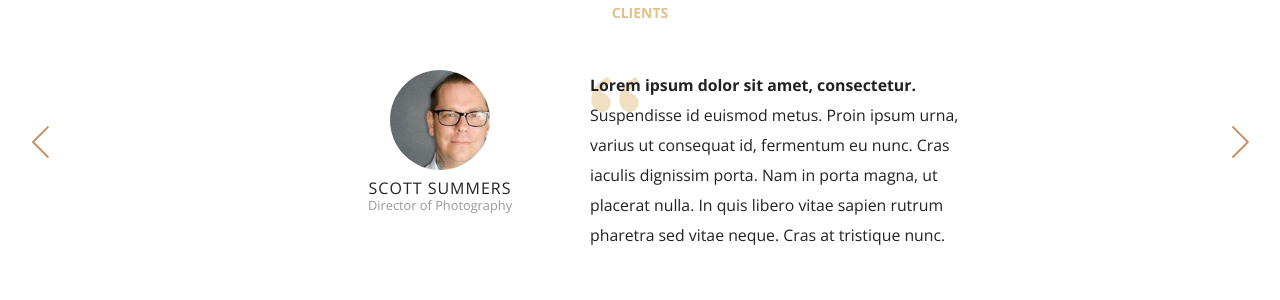
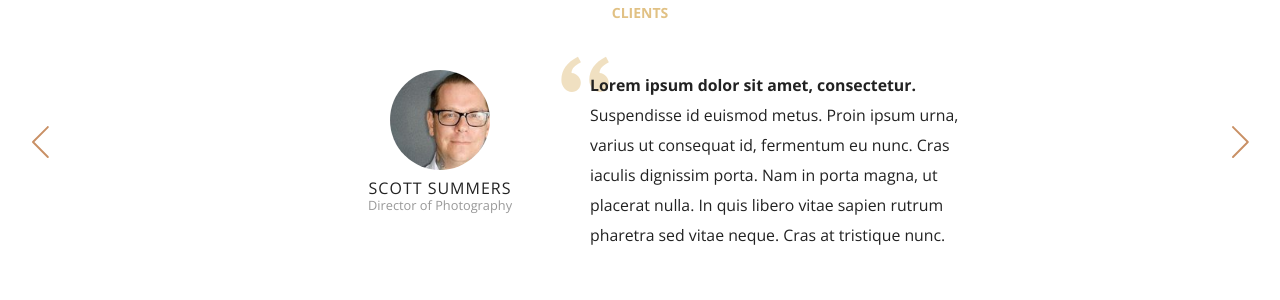
Before and after one commit to plusmasa/themeTutorial, a plain HTML site: page index.html in a window 1280 px wide. Shown: the part 2264-2564 px from the top of the page. Drawn offline with nearby package versions, Linux system fonts and the light colour scheme.

Commit message:
Replace quote mark on client content with pseudo element solution

```diff
--- a/css/main.css
+++ b/css/main.css
@@ -517,8 +517,19 @@ footer ul {
 }
 
 .client-content {
+    z-index: 1;
+    position: relative;
     font-size: 1.1em;
     font-weight: 300;
+}
+
+.client-content:before {
+    content: "";
+    z-index: -1;
+    width: 50px;
+    height: 50px;
+    position: absolute;
+    margin: -20px 0 0 -30px;
     background: url(../img/quoteMark.svg) 0px 0px no-repeat;
 }
 
```
